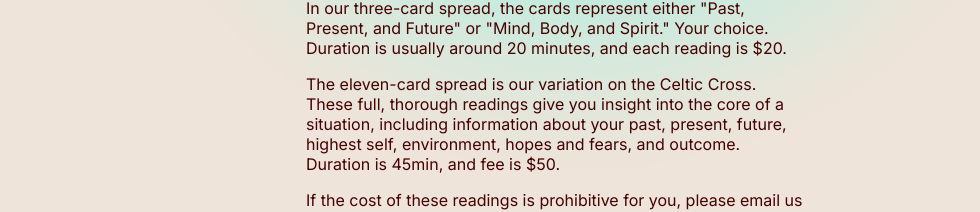
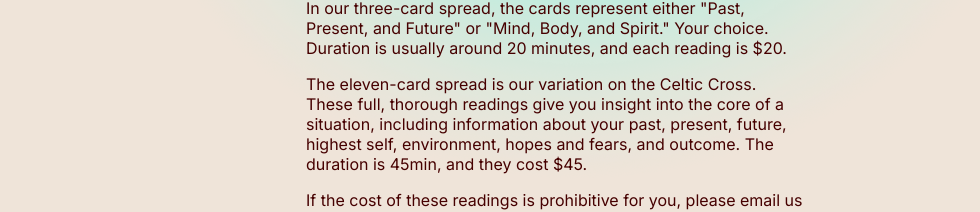
Before and after one commit to awanderingorill/pixie-tarot, a Gatsby site: page / in a window 1280 px wide. Shown: the part 738-950 px from the top of the page, without its empty margins (14-994 px from the left). Built offline with nearby package versions, Linux system fonts and the light colour scheme; Gatsby itself is replaced by a stand-in of ours.

Commit message:
Update pricing

```diff
--- a/src/pages/index.js
+++ b/src/pages/index.js
@@ -139,7 +139,7 @@ export default function Home() {
           <Content>
             <p>We offer two kinds of readings: the three-card spread and the eleven-card spread.</p>
             <p>In our three-card spread, the cards represent either "Past, Present, and Future" or "Mind, Body, and Spirit." Your choice. Duration is usually around 20 minutes, and each reading is $20.</p>
-            <p>The eleven-card spread is our variation on the Celtic Cross. These full, thorough readings give you insight into the core of a situation, including information about your past, present, future, highest self, environment, hopes and fears, and outcome. Duration is 45min, and fee is $50.</p>
+            <p>The eleven-card spread is our variation on the Celtic Cross. These full, thorough readings give you insight into the core of a situation, including information about your past, present, future, highest self, environment, hopes and fears, and outcome. The duration is 45min, and they cost $45.</p>
             <p>If the cost of these readings is prohibitive for you, please email us at hello@pixie-tarot.com and we can work something out!</p>
           </Content>
         </Section>
```
Also changed, not shown: src/fonts/maria.woff (deleted).
